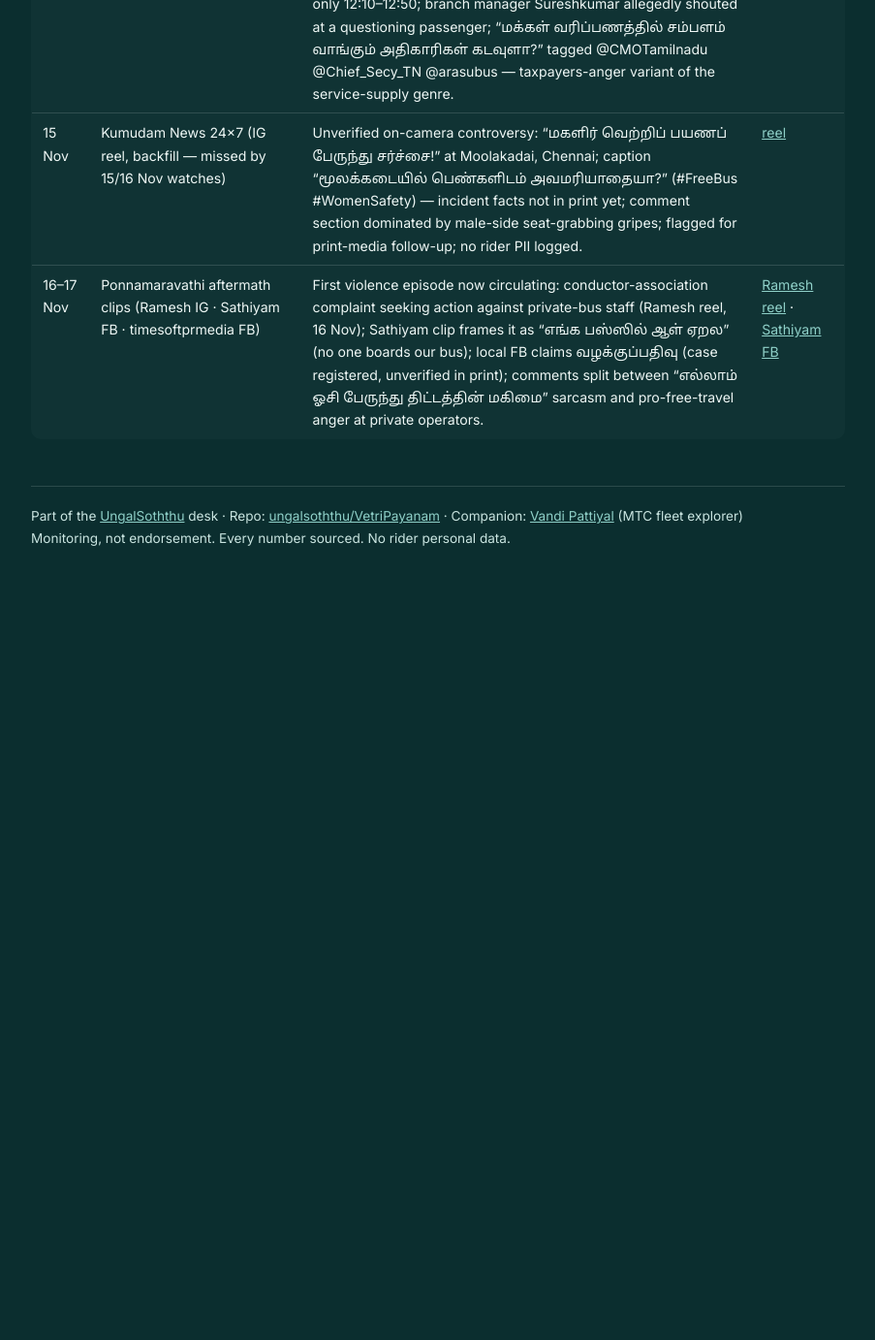
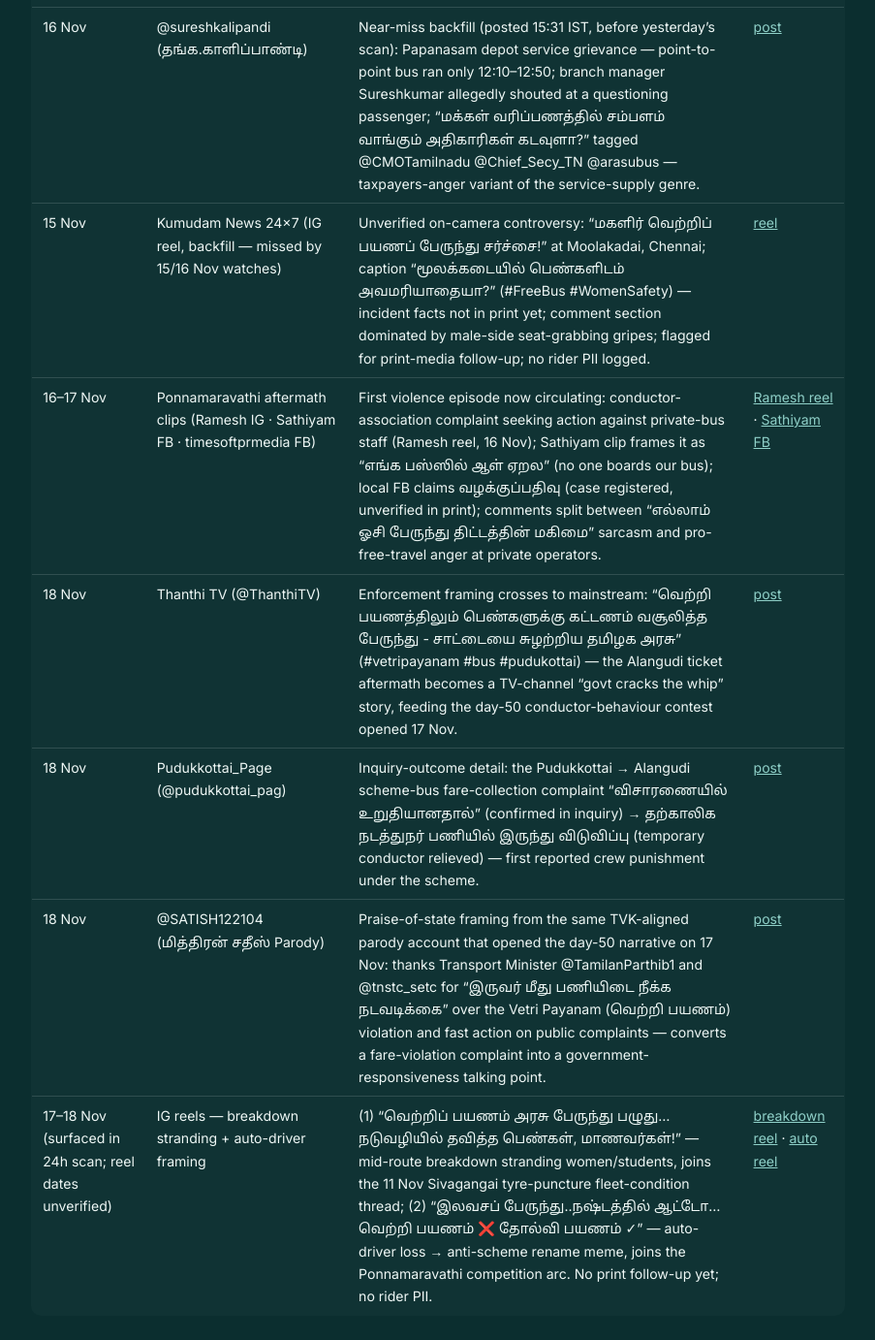
Before and after one commit to ungalsoththu/VetriPayanam, a Jekyll site: the page built from social/SOCIALLOG.md, in a window 1280 px wide and 1400 px high, scrolled down 24862 px. Shown: the top 1382 px of the window at 97% size, without its empty margins (188-1091 px from the left). Built offline with Jekyll 4.4.1, drawn with Linux system fonts in a browser that asks for light colours; before the commit the page ends 25492 px from its top, so only the background shows below that.

Commit message:
daily watch 2026-11-18: Alangudi inquiry closed — temporary conductor removed over the 7 Nov ₹5 ticket (print pending); LiveLaw Oct digest backfill: N Kalamani (Mad) 479 bench noted announcement challenged without challenging the scheme G.O.; X: enforcement framing crosses to mainstream

```diff
--- a/social/SOCIALLOG.md
+++ b/social/SOCIALLOG.md
@@ -487,3 +487,7 @@ Three threads move in parallel today, none cross-contaminating: (1) the fiscal-s
 | 16 Nov | @sureshkalipandi (தங்க.காளிப்பாண்டி) | Near-miss backfill (posted 15:31 IST, before yesterday's scan): Papanasam depot service grievance — point-to-point bus ran only 12:10–12:50; branch manager Sureshkumar allegedly shouted at a questioning passenger; "மக்கள் வரிப்பணத்தில் சம்பளம் வாங்கும் அதிகாரிகள் கடவுளா?" tagged @CMOTamilnadu @Chief_Secy_TN @arasubus — taxpayers-anger variant of the service-supply genre. | [post](https://x.com/sureshkalipandi/status/2122268915573088462) |
 | 15 Nov | Kumudam News 24x7 (IG reel, backfill — missed by 15/16 Nov watches) | Unverified on-camera controversy: "மகளிர் வெற்றிப் பயணப் பேருந்து சர்ச்சை!" at Moolakadai, Chennai; caption "மூலக்கடையில் பெண்களிடம் அவமரியாதையா?" (#FreeBus #WomenSafety) — incident facts not in print yet; comment section dominated by male-side seat-grabbing gripes; flagged for print-media follow-up; no rider PII logged. | [reel](https://www.instagram.com/reel/DfwhnOqE6ea) |
 | 16–17 Nov | Ponnamaravathi aftermath clips (Ramesh IG · Sathiyam FB · timesoftprmedia FB) | First violence episode now circulating: conductor-association complaint seeking action against private-bus staff (Ramesh reel, 16 Nov); Sathiyam clip frames it as "எங்க பஸ்ஸில் ஆள் ஏறல" (no one boards our bus); local FB claims வழக்குப்பதிவு (case registered, unverified in print); comments split between "எல்லாம் ஓசி பேருந்து திட்டத்தின் மகிமை" sarcasm and pro-free-travel anger at private operators. | [Ramesh reel](https://www.instagram.com/reel/DfzP8iOFLAf) · [Sathiyam FB](https://www.facebook.com/SathiyamNEWS/posts/1490836736576725) |
+| 18 Nov | Thanthi TV (@ThanthiTV) | Enforcement framing crosses to mainstream: "வெற்றி பயணத்திலும் பெண்களுக்கு கட்டணம் வசூலித்த பேருந்து - சாட்டையை சுழற்றிய தமிழக அரசு" (#vetripayanam #bus #pudukottai) — the Alangudi ticket aftermath becomes a TV-channel "govt cracks the whip" story, feeding the day-50 conductor-behaviour contest opened 17 Nov. | [post](https://x.com/ThanthiTV/status/2122900835382522037) |
+| 18 Nov | Pudukkottai_Page (@pudukkottai_pag) | Inquiry-outcome detail: the Pudukkottai → Alangudi scheme-bus fare-collection complaint "விசாரணையில் உறுதியானதால்" (confirmed in inquiry) → தற்காலிக நடத்துநர் பணியில் இருந்து விடுவிப்பு (temporary conductor relieved) — first reported crew punishment under the scheme. | [post](https://x.com/pudukkottai_pag/status/2122935871020450042) |
+| 18 Nov | @SATISH122104 (மித்திரன் சதீஸ் Parody) | Praise-of-state framing from the same TVK-aligned parody account that opened the day-50 narrative on 17 Nov: thanks Transport Minister @TamilanParthib1 and @tnstc_setc for "இருவர் மீது பணியிடை நீக்க நடவடிக்கை" over the Vetri Payanam (வெற்றி பயணம்) violation and fast action on public complaints — converts a fare-violation complaint into a government-responsiveness talking point. | [post](https://x.com/SATISH122104/status/2122938107331055680) |
+| 17–18 Nov (surfaced in 24h scan; reel dates unverified) | IG reels — breakdown stranding + auto-driver framing | (1) "வெற்றிப் பயணம் அரசு பேருந்து பழுது... நடுவழியில் தவித்த பெண்கள், மாணவர்கள்!" — mid-route breakdown stranding women/students, joins the 11 Nov Sivagangai tyre-puncture fleet-condition thread; (2) "இலவசப் பேருந்து..நஷ்டத்தில் ஆட்டோ... வெற்றி பயணம் ❌ தோல்வி பயணம் ✓" — auto-driver loss → anti-scheme rename meme, joins the Ponnamaravathi competition arc. No print follow-up yet; no rider PII. | [breakdown reel](https://www.instagram.com/reel/Df15qMfBAPW) · [auto reel](https://www.instagram.com/reel/Df3QZj3uWVm) |
```
Also changed, not shown: gos/GO-INDEX.md (+1 -1 lines), news/NEWSLOG.md (+2 -0 lines).
